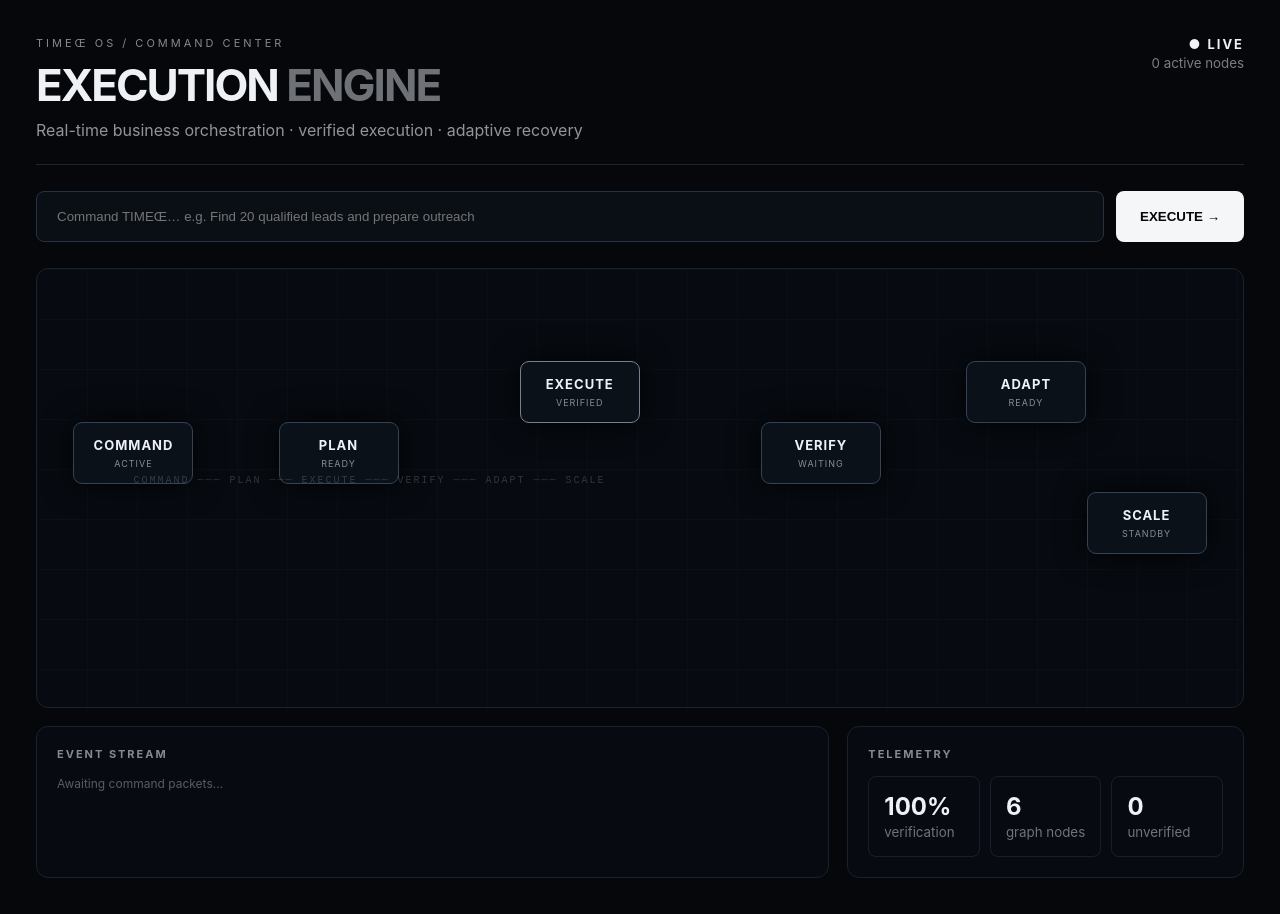
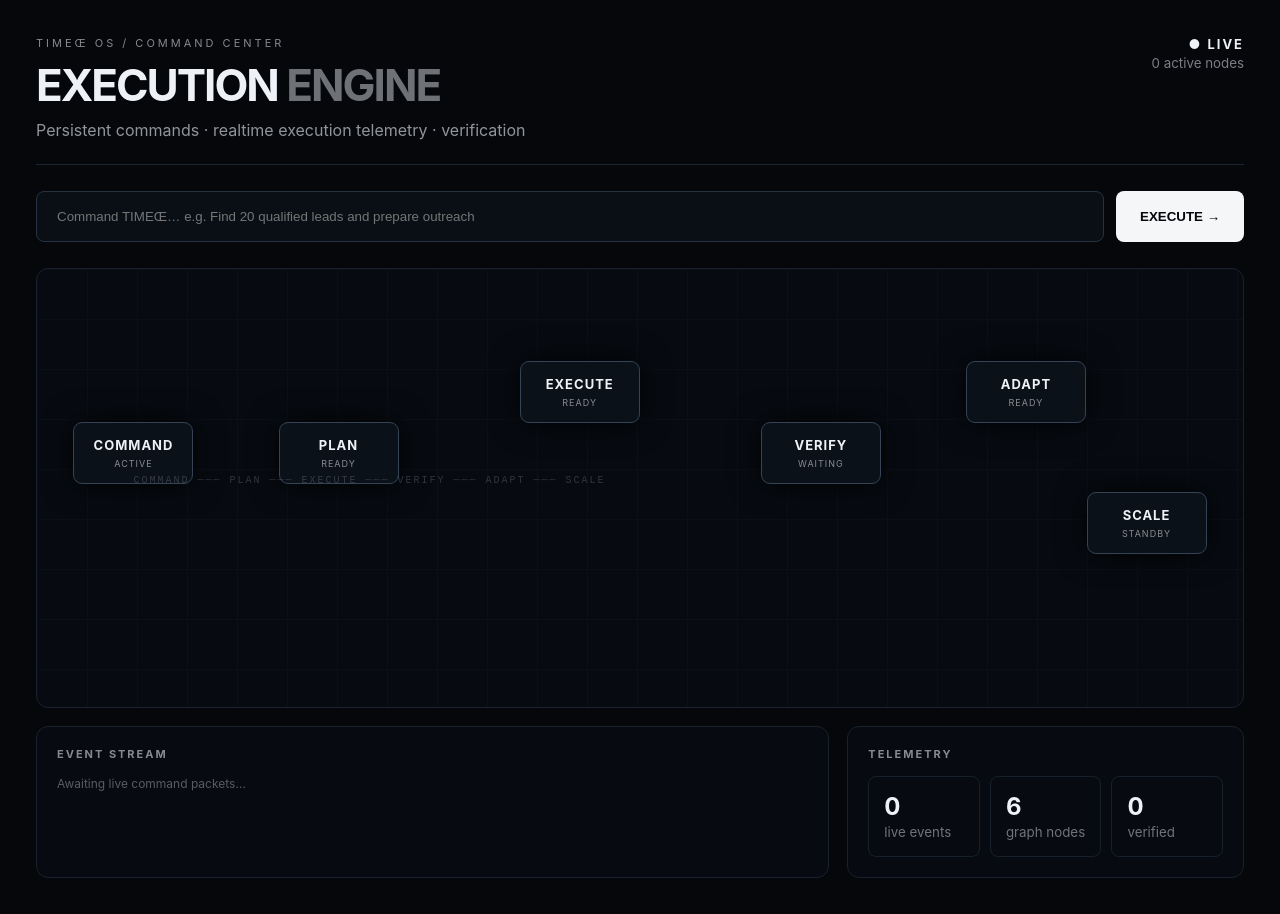
Before and after one commit to 05TIME/-TIME-A, a Next.js app in the folder packages/app/: page / in a window 1280 px wide. Built offline with nearby package versions, Linux system fonts and the light colour scheme; no server answers; the database is empty.

Commit message:
Connect Command Center to Supabase Realtime

```diff
--- a/packages/app/app/page.jsx
+++ b/packages/app/app/page.jsx
@@ -1,23 +1,23 @@
 'use client';
 import {useEffect,useMemo,useState} from 'react';
 import './style.css';
+import {supabase} from './supabase';
 
-const initial=[
- {id:'command',label:'COMMAND',x:8,y:42,state:'ACTIVE'},
- {id:'plan',label:'PLAN',x:25,y:42,state:'READY'},
- {id:'execute',label:'EXECUTE',x:45,y:28,state:'RUNNING'},
- {id:'verify',label:'VERIFY',x:65,y:42,state:'WAITING'},
- {id:'adapt',label:'ADAPT',x:82,y:28,state:'READY'},
- {id:'scale',label:'SCALE',x:92,y:58,state:'STANDBY'}
-];
+const initial=[{id:'command',label:'COMMAND',x:8,y:42,state:'ACTIVE'},{id:'plan',label:'PLAN',x:25,y:42,state:'READY'},{id:'execute',label:'EXECUTE',x:45,y:28,state:'READY'},{id:'verify',label:'VERIFY',x:65,y:42,state:'WAITING'},{id:'adapt',label:'ADAPT',x:82,y:28,state:'READY'},{id:'scale',label:'SCALE',x:92,y:58,state:'STANDBY'}];
+const mapStatus=s=>({queued:'QUEUED',running:'RUNNING',waiting:'WAITING',verified:'VERIFIED',failed:'FAILED',retry:'RETRY',completed:'COMPLETED'}[String(s||'').toLowerCase()]||s||'UNKNOWN');
 export default function Page(){
- const [nodes,setNodes]=useState(initial); const [goal,setGoal]=useState(''); const [events,setEvents]=useState([]);
- useEffect(()=>{const t=setInterval(()=>setNodes(n=>n.map(x=>x.state==='RUNNING'?{...x,state:'VERIFYING'}:x.state==='VERIFYING'?{...x,state:'VERIFIED'}:x)));return()=>clearInterval(t)},[]);
- const submit=()=>{if(!goal.trim())return;const id=crypto.randomUUID();setEvents(e=>[{id,type:'COMMAND_RECEIVED',message:goal,time:new Date().toLocaleTimeString()},...e].slice(0,12));setNodes(n=>n.map(x=>x.id==='command'?{...x,state:'RECEIVED'}:x.id==='plan'?{...x,state:'RUNNING'}:x));setGoal('');};
- const active=useMemo(()=>nodes.filter(n=>['RUNNING','RECEIVED','VERIFYING'].includes(n.state)).length,[nodes]);
- return <main><header><div><div className="eyebrow">TIMEŒ OS / COMMAND CENTER</div><h1>EXECUTION <span>ENGINE</span></h1><p>Real-time business orchestration · verified execution · adaptive recovery</p></div><div className="status"><b>● LIVE</b><small>{active} active nodes</small></div></header>
- <section className="command"><input value={goal} onChange={e=>setGoal(e.target.value)} onKeyDown={e=>e.key==='Enter'&&submit()} placeholder="Command TIMEŒ… e.g. Find 20 qualified leads and prepare outreach"/><button onClick={submit}>EXECUTE →</button></section>
- <section className="graph"><div className="grid"/>{nodes.map((n,i)=><div key={n.id} className={`node ${n.state.toLowerCase()}`} style={{left:`${n.x}%`,top:`${n.y}%`}}><strong>{n.label}</strong><small>{n.state}</small></div>)}<div className="edges">COMMAND ─── PLAN ─── EXECUTE ─── VERIFY ─── ADAPT ─── SCALE</div></section>
- <section className="lower"><div className="panel"><h2>EVENT STREAM</h2>{events.length?events.map(e=><div className="event" key={e.id}><b>{e.type}</b><span>{e.message}</span><time>{e.time}</time></div>):<div className="empty">Awaiting command packets…</div>}</div><div className="panel"><h2>TELEMETRY</h2><div className="metrics"><div><b>100%</b><small>verification</small></div><div><b>{nodes.length}</b><small>graph nodes</small></div><div><b>0</b><small>unverified</small></div></div></div></section>
- </main>;
+ const [nodes,setNodes]=useState(initial),[goal,setGoal]=useState(''),[events,setEvents]=useState([]),[busy,setBusy]=useState(false),[error,setError]=useState('');
+ useEffect(()=>{
+  let alive=true;
+  const load=async()=>{const [{data:ev},{data:tasks}]=await Promise.all([supabase.from('timeoe_events').select('*').order('created_at',{ascending:false}).limit(12),supabase.from('timeoe_execution_tasks').select('*').order('created_at',{ascending:false}).limit(20)]);if(!alive)return;if(ev)setEvents(ev.map(x=>({id:x.id,type:x.event_type,message:x.payload?.message||x.state||x.event_type,time:new Date(x.created_at).toLocaleTimeString()})));if(tasks?.length){setNodes(initial.map((n,i)=>i<tasks.length?{...n,state:mapStatus(tasks[i].state)}:n));}};
+  load();
+  const channel=supabase.channel('timeoe-live').on('postgres_changes',{event:'*',schema:'public',table:'timeoe_events'},payload=>{const x=payload.new;if(!x)return;setEvents(e=>[{id:x.id,type:x.event_type,message:x.payload?.message||x.state||x.event_type,time:new Date(x.created_at||Date.now()).toLocaleTimeString()},...e].slice(0,12));}).on('postgres_changes',{event:'*',schema:'public',table:'timeoe_execution_tasks'},payload=>{const x=payload.new;if(!x)return;setNodes(n=>n.map((node,i)=>i===0?node:{...node,state:mapStatus(x.state)}));}).subscribe();
+  return()=>{alive=false;supabase.removeChannel(channel)};
+ },[]);
+ const submit=async()=>{if(!goal.trim()||busy)return;setBusy(true);setError('');const id=crypto.randomUUID();const now=new Date().toISOString();const {data,error}=await supabase.from('timeoe_commands').insert({id,objective:goal,status:'QUEUED',plan:{source:'command_center'}}).select().single();if(error){setError(error.message);setBusy(false);return;}await supabase.from('timeoe_events').insert({command_id:data.id,event_type:'COMMAND_RECEIVED',state:'QUEUED',payload:{message:goal}});setGoal('');setBusy(false);};
+ const active=useMemo(()=>nodes.filter(n=>['RUNNING','QUEUED','RETRY','RECEIVED'].includes(n.state)).length,[nodes]);
+ return <main><header><div><div className="eyebrow">TIMEŒ OS / COMMAND CENTER</div><h1>EXECUTION <span>ENGINE</span></h1><p>Persistent commands · realtime execution telemetry · verification</p></div><div className="status"><b>● LIVE</b><small>{active} active nodes</small></div></header>
+ <section className="command"><input value={goal} onChange={e=>setGoal(e.target.value)} onKeyDown={e=>e.key==='Enter'&&submit()} placeholder="Command TIMEŒ… e.g. Find 20 qualified leads and prepare outreach"/><button disabled={busy} onClick={submit}>{busy?'SENDING…':'EXECUTE →'}</button></section>{error&&<div className="error">{error}</div>}
+ <section className="graph"><div className="grid"/>{nodes.map(n=><div key={n.id} className={`node ${String(n.state).toLowerCase()}`} style={{left:`${n.x}%`,top:`${n.y}%`}}><strong>{n.label}</strong><small>{n.state}</small></div>)}<div className="edges">COMMAND ─── PLAN ─── EXECUTE ─── VERIFY ─── ADAPT ─── SCALE</div></section>
+ <section className="lower"><div className="panel"><h2>EVENT STREAM</h2>{events.length?events.map(e=><div className="event" key={e.id}><b>{e.type}</b><span>{e.message}</span><time>{e.time}</time></div>):<div className="empty">Awaiting live command packets…</div>}</div><div className="panel"><h2>TELEMETRY</h2><div className="metrics"><div><b>{events.length}</b><small>live events</small></div><div><b>{nodes.length}</b><small>graph nodes</small></div><div><b>{nodes.filter(n=>n.state==='VERIFIED').length}</b><small>verified</small></div></div></div></section></main>;
 }
```
